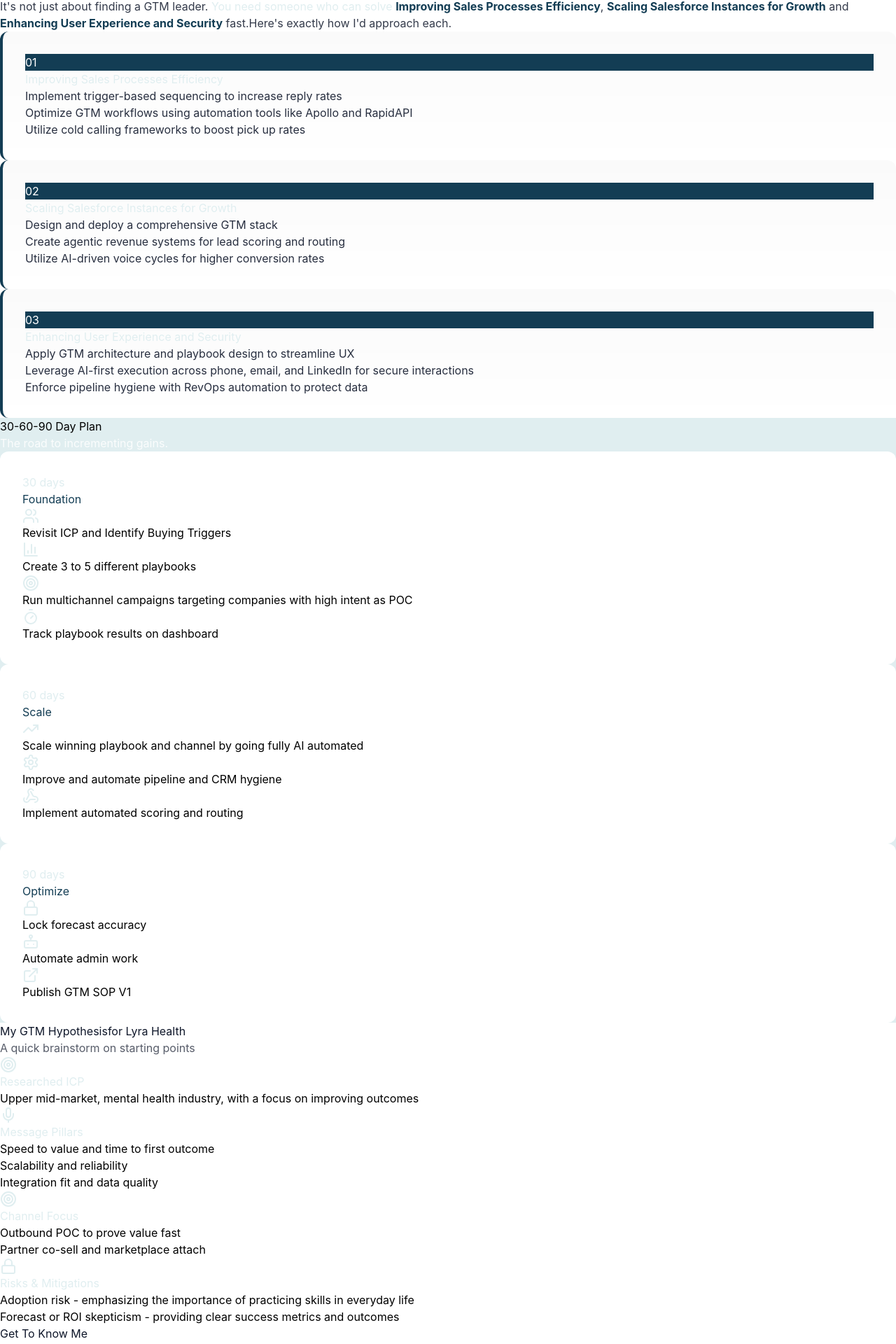
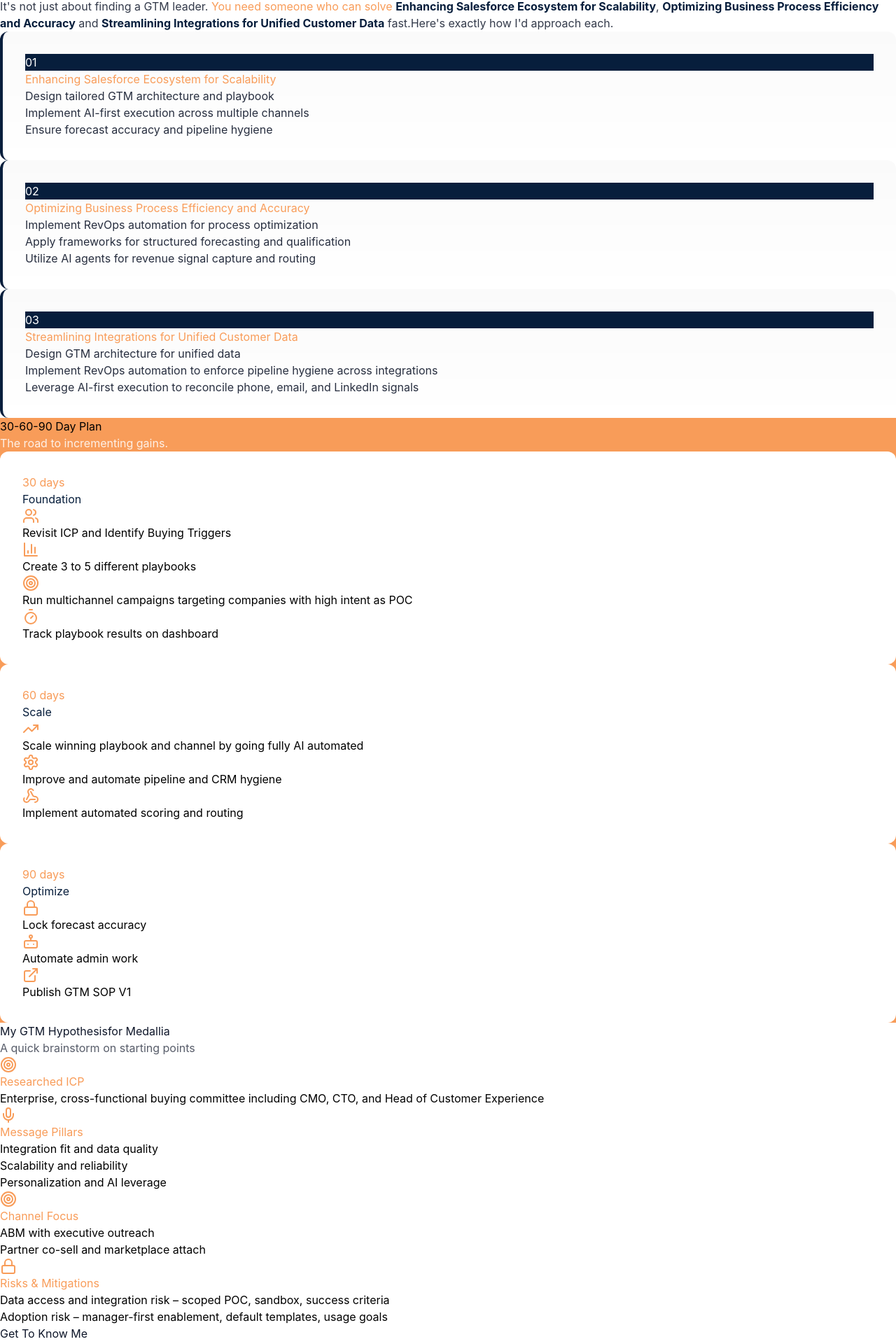
Before and after one commit to ricatroliveira-ai/gtm-landing-page, a React (Vite) app in the folder gtm-landing/: page / in a window 1280 px wide. Shown: the part 737-2657 px from the top of the page at 70% size. Built offline with nearby package versions, Linux system fonts and the light colour scheme.

Commit message:
Update App.tsx

```diff
--- a/gtm-landing/src/App.tsx
+++ b/gtm-landing/src/App.tsx
@@ -50,32 +50,32 @@ const toList = (v: string | string[] | undefined): string[] =>
 // ✅ Make.com: replace the token below with your raw JSON (object, not a quoted string)
 const RAW_CONFIG = {
   "company": {
-    "name": "Lyra Health",
-    "role": "Sr. Salesforce Developer - GTM"
+    "name": "Medallia",
+    "role": "Senior Solutions Architect, Salesforce & GTM Apps"
   },
   "challenges": [
     {
-      "title": "Improving Sales Processes Efficiency",
+      "title": "Enhancing Salesforce Ecosystem for Scalability",
       "approach": [
-        "Implement trigger-based sequencing to increase reply rates",
-        "Optimize GTM workflows using automation tools like Apollo and RapidAPI",
-        "Utilize cold calling frameworks to boost pick up rates"
+        "Design tailored GTM architecture and playbook",
+        "Implement AI-first execution across multiple channels",
+        "Ensure forecast accuracy and pipeline hygiene"
       ]
     },
     {
-      "title": "Scaling Salesforce Instances for Growth",
+      "title": "Optimizing Business Process Efficiency and Accuracy",
       "approach": [
-        "Design and deploy a comprehensive GTM stack",
-        "Create agentic revenue systems for lead scoring and routing",
-        "Utilize AI-driven voice cycles for higher conversion rates"
+        "Implement RevOps automation for process optimization",
+        "Apply frameworks for structured forecasting and qualification",
+        "Utilize AI agents for revenue signal capture and routing"
       ]
     },
     {
-      "title": "Enhancing User Experience and Security",
+      "title": "Streamlining Integrations for Unified Customer Data",
       "approach": [
-        "Apply GTM architecture and playbook design to streamline UX",
-        "Leverage AI-first execution across phone, email, and LinkedIn for secure interactions",
-        "Enforce pipeline hygiene with RevOps automation to protect data"
+        "Design GTM architecture for unified data",
+        "Implement RevOps automation to enforce pipeline hygiene across integrations",
+        "Leverage AI-first execution to reconcile phone, email, and LinkedIn signals"
       ]
     }
   ],
@@ -85,34 +85,32 @@ const RAW_CONFIG = {
     "Forecast, pipeline hygiene, and RevOps automation"
   ],
   "trackRecord": [
-    "2% to 23% reply rate",
-    "$1.2M qualified pipeline",
-    "4 months to $1.2M pipeline"
+    "$1.2M in qualified pipeline in 4 months"
   ],
   "icp": {
     "demographics": [
-      "Upper mid-market, mental health industry, with a focus on improving outcomes"
+      "Enterprise, cross-functional buying committee including CMO, CTO, and Head of Customer Experience"
     ],
     "messagePillars": [
-      "Speed to value and time to first outcome",
+      "Integration fit and data quality",
       "Scalability and reliability",
-      "Integration fit and data quality"
+      "Personalization and AI leverage"
     ],
     "channelFocus": [
-      "Outbound POC to prove value fast",
+      "ABM with executive outreach",
       "Partner co-sell and marketplace attach"
     ],
     "riskMitigation": [
-      "Adoption risk - emphasizing the importance of practicing skills in everyday life",
-      "Forecast or ROI skepticism - providing clear success metrics and outcomes"
+      "Data access and integration risk – scoped POC, sandbox, success criteria",
+      "Adoption risk – manager-first enablement, default templates, usage goals"
     ]
   },
   "theme": {
-    "primary": "#133D54",
-    "secondary": "#017A8F",
-    "accent": "#E0EEF0"
+    "primary": "#071E3C",
+    "secondary": "#4050C6",
+    "accent": "#F89C59"
   },
-  "sendsparkUrl": "https://sendspark.com/share/gn9wk2uw17t6n8unulz3yh0m9jy97vho"
+  "sendsparkUrl": "https://sendspark.com/share/ml53dxzwkfu539caf5lur9mtkv4ui4ok"
 } as unknown as GTMPageConfig;
 
 const CONFIG: GTMPageConfig = {
```
